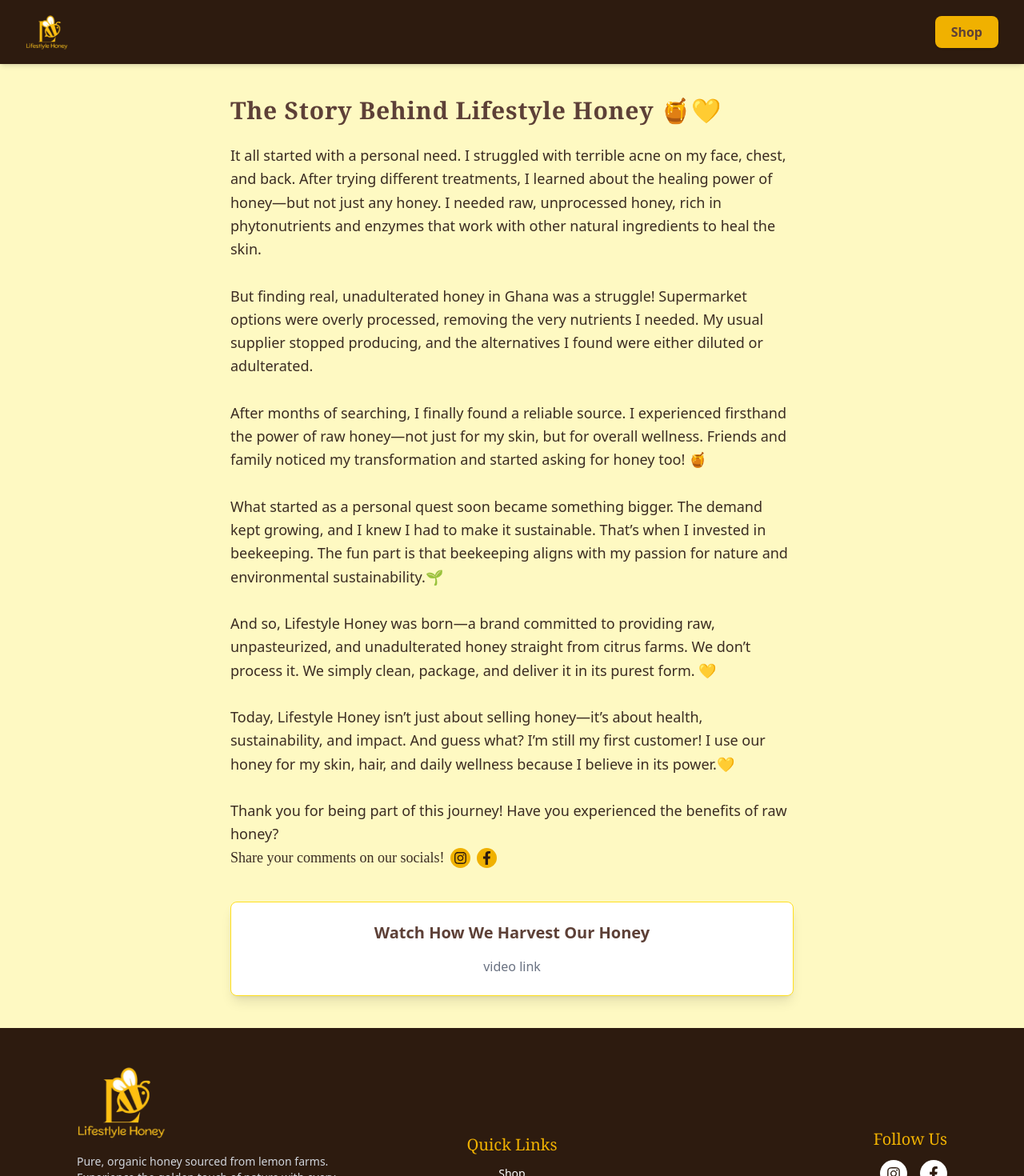
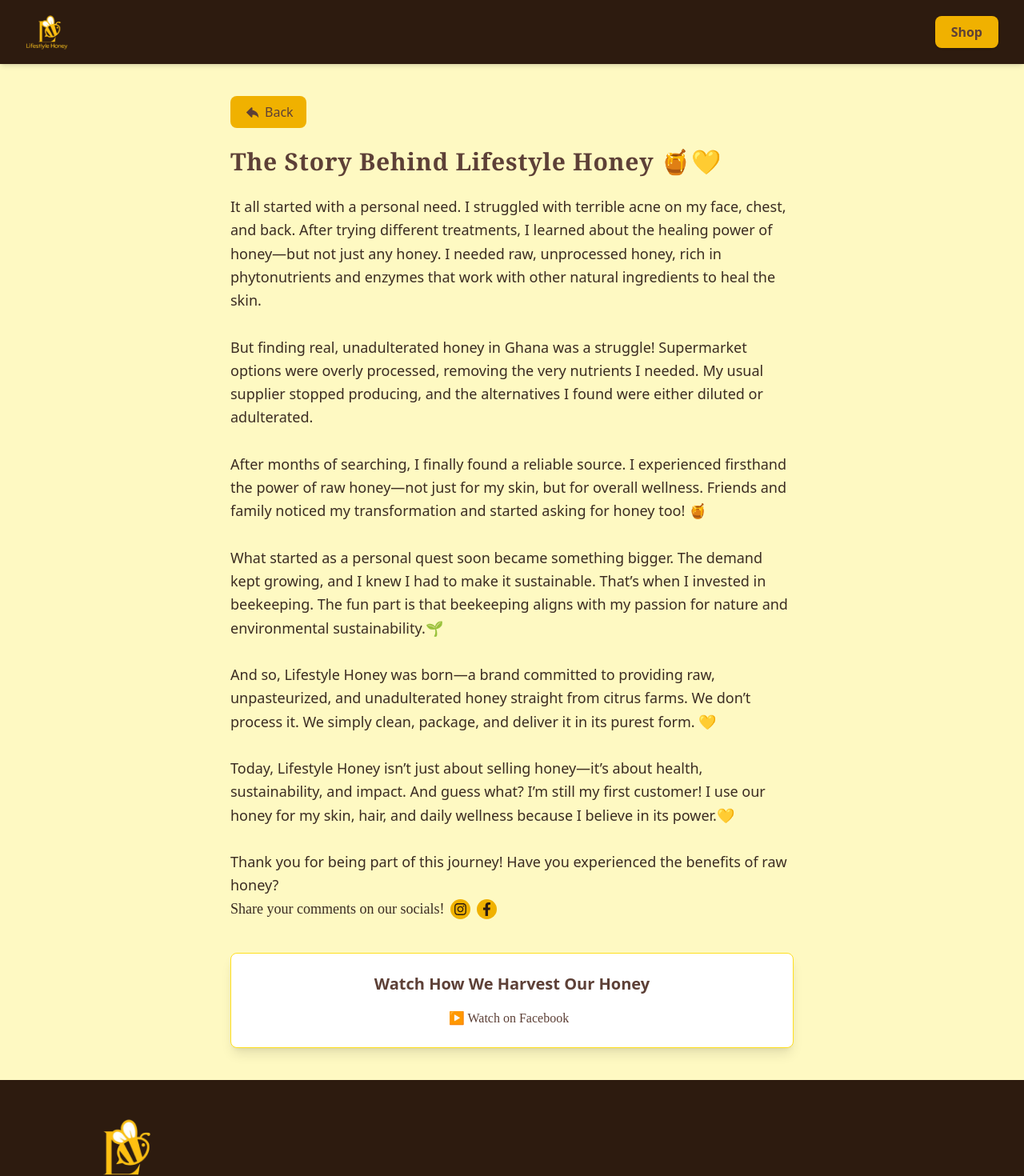
Before and after one commit to rtdongullo/OrangeBlossomHoney, a React (Vite) app: page /story in a window 1280 px wide. Shown: the top 1470 px of the page at 80% size. Built offline with nearby package versions, Linux system fonts and the light colour scheme.

Commit message:
adding story page and facebook video link

```diff
--- a/src/components/Navbar.jsx
+++ b/src/components/Navbar.jsx
@@ -3,11 +3,15 @@
 import NavLogo from "../assets/navLogo.png"
 
 const Navbar = () => {
+
+
   return (
     <div className="p-4 lg:p-3 fixed top-0 left-0 w-full flex items-center z-50 bg-[#2D1B0F] h-[60px] lg:h-[80px] justify-between lg:justify-around">
 
       <div className="flex items-center">
+
         <img src={NavLogo} alt="Logo" className="h-[40px] lg:h-[50px] lg:ml-0 ml-2" />
+
       </div>
 
 
--- a/src/pages/home/sections/AboutInnovator.jsx
+++ b/src/pages/home/sections/AboutInnovator.jsx
@@ -76,9 +76,9 @@
             the service.
           </p>
           <Link to="/story">
-            {/* <button className="mt-2 px-4 py-2 bg-[#E8A317] text-[#2D1B0F] font-semibold rounded-lg shadow-lg hover:bg-yellow-600 transition-all duration-300 hover:scale-105">
+            <button className="mt-2 px-4 py-2 bg-[#E8A317] text-[#2D1B0F] font-semibold rounded-lg shadow-lg hover:bg-yellow-600 transition-all duration-300 hover:scale-105">
               Read More
-            </button> */}
+            </button>
           </Link>
         </div>
       </div>
--- a/src/pages/home/sections/Story.jsx
+++ b/src/pages/home/sections/Story.jsx
@@ -1,6 +1,8 @@
 import { useEffect } from 'react';
 import NavLogo from "../../../assets/navLogo.png";
 import { FaFacebookF, FaInstagram } from "react-icons/fa";
+import { Link, useNavigate } from 'react-router-dom';
+import { TiArrowBack } from 'react-icons/ti';
 
 const Story = () => {
     useEffect(() => {
@@ -8,11 +10,15 @@
         window.scrollTo(0, 0);
     }, []);
 
+    const navigate = useNavigate();
+
     return (
         <div className="bg-yellow-100 flex flex-col min-h-screen">
             {/* Navbar */}
             <header className="fixed top-0 left-0 w-full bg-[#2D1B0F] z-50 h-[60px] lg:h-[80px] px-4 lg:px-8 flex items-center justify-between shadow-md">
+                <Link to = "/">
                 <img src={NavLogo} alt="Logo" className="h-[40px] lg:h-[50px]" />
+                </Link>
                 <a
                     href="https://paystack.shop/lifestyle-honey"
                     target="_blank"
@@ -25,6 +31,13 @@
 
             {/* Story Content */}
             <main className="mt-[80px] px-4 sm:px-8 md:px-16 lg:px-40 py-10 max-w-5xl mx-auto">
+                <button
+                    onClick={() => navigate(-1)}
+                    className="mb-6 px-4 py-2 bg-yellow-500 text-[#5D4037] rounded-lg font-medium hover:bg-yellow-600 transition-transform duration-300 hover:scale-105">
+                    <span className='flex flex-row items-center gap-1'><TiArrowBack size={23} />
+                        Back
+                    </span>
+                </button>
                 <h1 className="text-3xl font-serif tracking-wide font-bold mb-6 text-[#5D4037]">The Story Behind Lifestyle Honey 🍯💛</h1>
                 <p className="text-base md:text-lg leading-relaxed text-[#3b2c22] space-y-4">
                     It all started with a personal need. I struggled with terrible acne on my face, chest, and back. After trying different treatments, I learned about the healing power of honey—but not just any honey. I needed raw, unprocessed honey, rich in phytonutrients and enzymes that work with other natural ingredients to heal the skin.
@@ -67,7 +80,14 @@
                 <section className="mt-10">
                     <div className="bg-white shadow-lg rounded-lg p-6 text-center border border-yellow-300">
                         <h2 className="text-xl font-semibold mb-4 text-[#5D4037]">Watch How We Harvest Our Honey</h2>
-                        <p className="text-gray-500">video link</p>
+                        <p className="text-gray-500">
+                            <a href="https://www.facebook.com/61573658722495/videos/1721405045136021/"
+                                target="_blank"
+                                rel="noopener noreferrer"
+                                className="mr-2 text-[#5D4037] " style={{ fontFamily: "cursive" }}>
+                                ▶️ Watch on Facebook
+                            </a>
+                        </p>
                     </div>
                 </section>
             </main>
```
